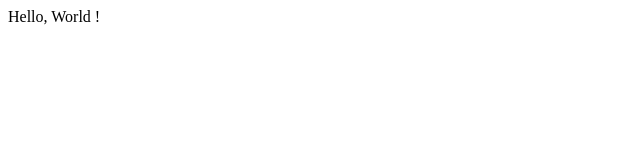
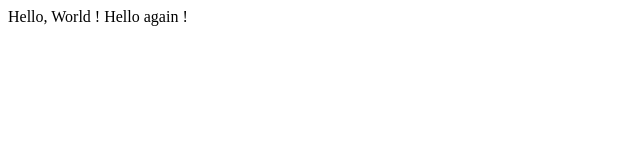
Before and after one commit to weoneLearning/lecture0, a plain HTML site: page index.html in a window 1280 px wide. Shown: the whole page, without its empty margins (0-640 px from the left). Drawn offline with Linux system fonts and the light colour scheme.

Commit message:
Update index.html

```diff
--- a/index.html
+++ b/index.html
@@ -9,7 +9,7 @@
 </head>
 
 <body>
-    Hello, World !
+    Hello, World ! Hello again !
 </body>
 
 </html>
```
